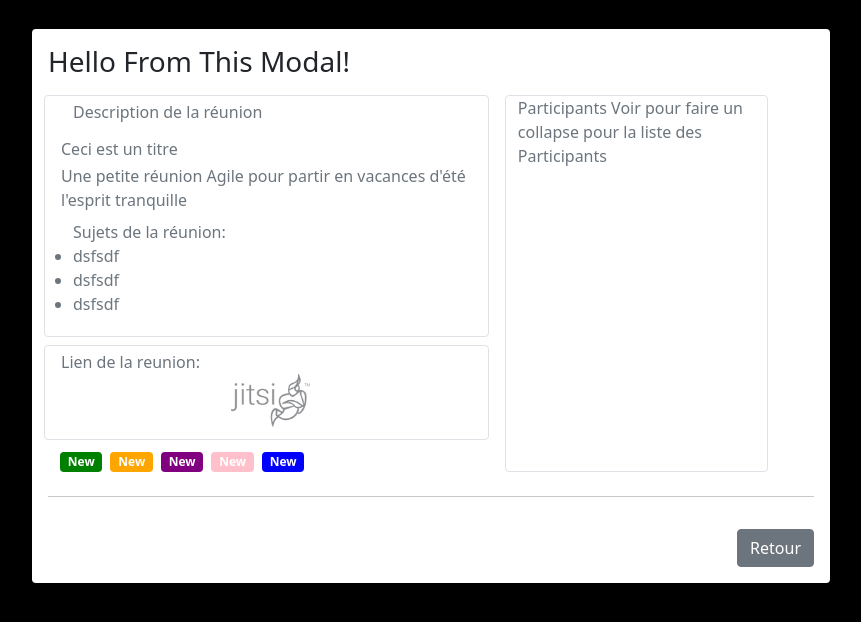
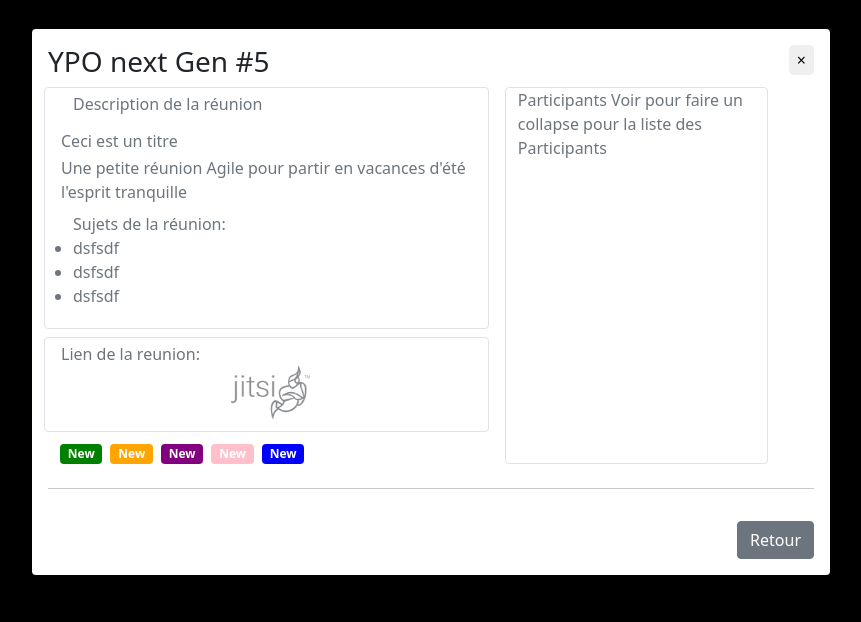
Before and after one commit to Nikuspokus/Modal-bootstrap, a Vue app: page / in a window 1280 px wide. Both pictures are taken after a click on the button "Open Modal". Shown: the top 622 px of the page, without its empty margins (209-1070 px from the left). Built offline with nearby package versions, Linux system fonts and the light colour scheme.

Commit message:
Modal - 3

```diff
--- a/src/App.vue
+++ b/src/App.vue
@@ -16,12 +16,20 @@
         class="modal-xl m-2 border border-primary-50 rounded"
         size="lg"
       >
+        <template #modal-title> Using <code>$bvModal</code> Methods </template>
         <div>
           <div>
-            <h3>Hello From This Modal!</h3>
+            <h3 style="display: inline">YPO next Gen #5</h3>
+            <b-button-close
+              type="button"
+              class="border-radius: 20px"
+              aria-label="close"
+              style="border-color: transparent; border-radius:5px; float:right"
+              @click="$bvModal.hide('bv-modal-example')"
+            >
+            </b-button-close>
           </div>
-
-          <div class="row p-auto">
+          <div class="row">
             <div class="col-7 p-0">
               <div class="row m-2 border border-primary-50 rounded bg-white">
                 <div class="row text-muted m-1">
@@ -29,21 +37,22 @@
                     Description de la réunion
                   </p>
                   <h6 class="m-0 p-0">Ceci est un titre</h6>
-                  <br>
+                  <br />
                   <p class="m-0 p-0">
                     Une petite réunion Agile pour partir en vacances d'été
                     l'esprit tranquille
                   </p>
                 </div>
-                <div class="row text-muted m-1"> <div>
-                  Sujets de la réunion:
+                <div class="row text-muted m-1">
+                  <div>
+                    Sujets de la réunion:
                   </div>
-                  <ul class="pl-3">
+                  <ul>
                     <li class="ml-3">dsfsdf</li>
-                    <li class="ml-3">dsfsdf</li>
+                    <li class="pl-3">dsfsdf</li>
                     <li class="ml-3">dsfsdf</li>
                   </ul>
-                  </div>
+                </div>
               </div>
               <div
                 class="row m-2 border border-primary-50 rounded  text-muted m-1"
```
